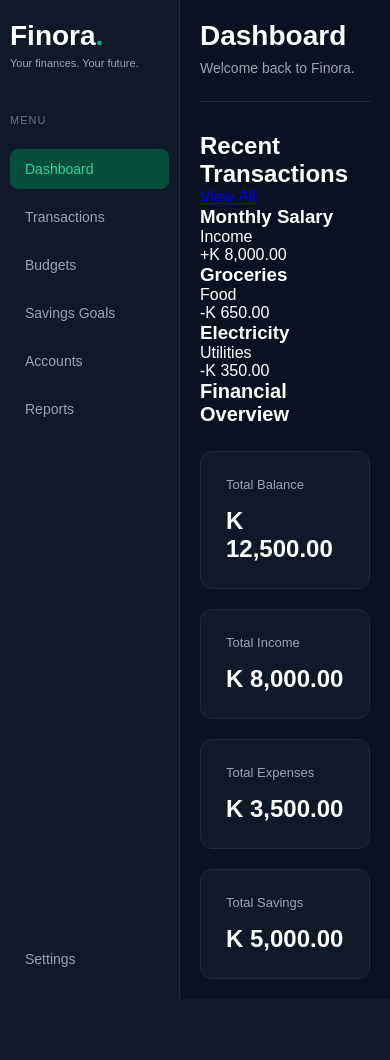
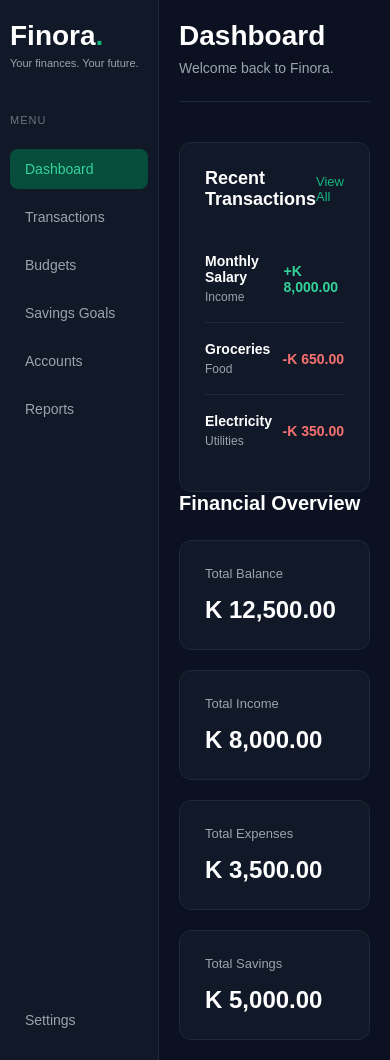
Before and after one commit to sammysacci22-hue/Finora, a Python web app: template app/templates/index.html in a window 390 px wide. Before the commit the page ends 999 px from the top, so only its background shows below. Run offline with Jinja, Linux system fonts and the light colour scheme; the template is opened without the code that fills it, so the values that code supplies are empty.

Commit message:
Style recent transactions section

```diff
--- a/app/static/css/style.css
+++ b/app/static/css/style.css
@@ -215,4 +215,85 @@ body {
         grid-template-columns: 1fr;
     }
 
+   /* =================================
+   RECENT TRANSACTIONS
+================================= */
+
+.recent-transactions {
+    margin-top: 40px;
+    background-color: #111827;
+    border: 1px solid #1f2937;
+    border-radius: 12px;
+    padding: 25px;
 }
+
+
+/* SECTION HEADING */
+
+.section-heading {
+    display: flex;
+    justify-content: space-between;
+    align-items: center;
+    margin-bottom: 25px;
+}
+
+.section-heading h2 {
+    font-size: 18px;
+}
+
+.section-heading a {
+    color: #10b981;
+    text-decoration: none;
+    font-size: 13px;
+}
+
+.section-heading a:hover {
+    color: #34d399;
+}
+
+
+/* TRANSACTION ITEMS */
+
+.transaction-list {
+    display: flex;
+    flex-direction: column;
+}
+
+.transaction-item {
+    display: flex;
+    justify-content: space-between;
+    align-items: center;
+    padding: 18px 0;
+    border-bottom: 1px solid #1f2937;
+}
+
+.transaction-item:last-child {
+    border-bottom: none;
+}
+
+.transaction-item h3 {
+    font-size: 14px;
+    margin-bottom: 5px;
+}
+
+.transaction-item p {
+    color: #9ca3af;
+    font-size: 12px;
+}
+
+
+/* INCOME AND EXPENSE COLOURS */
+
+.income {
+    color: #34d399;
+    font-size: 14px;
+    font-weight: 600;
+}
+
+.expense {
+    color: #f87171;
+    font-size: 14px;
+    font-weight: 600;
+}
+
+}
```
